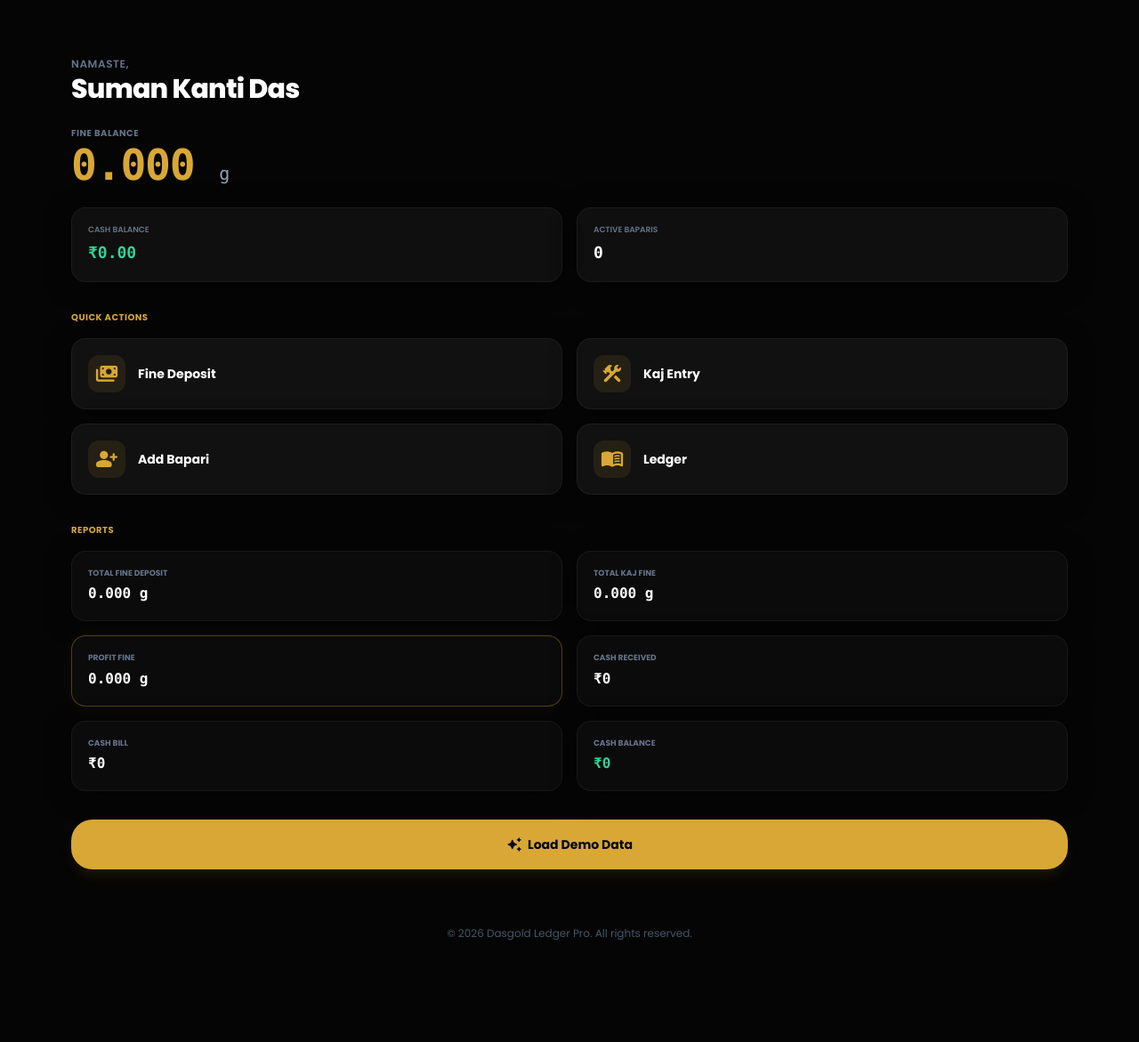
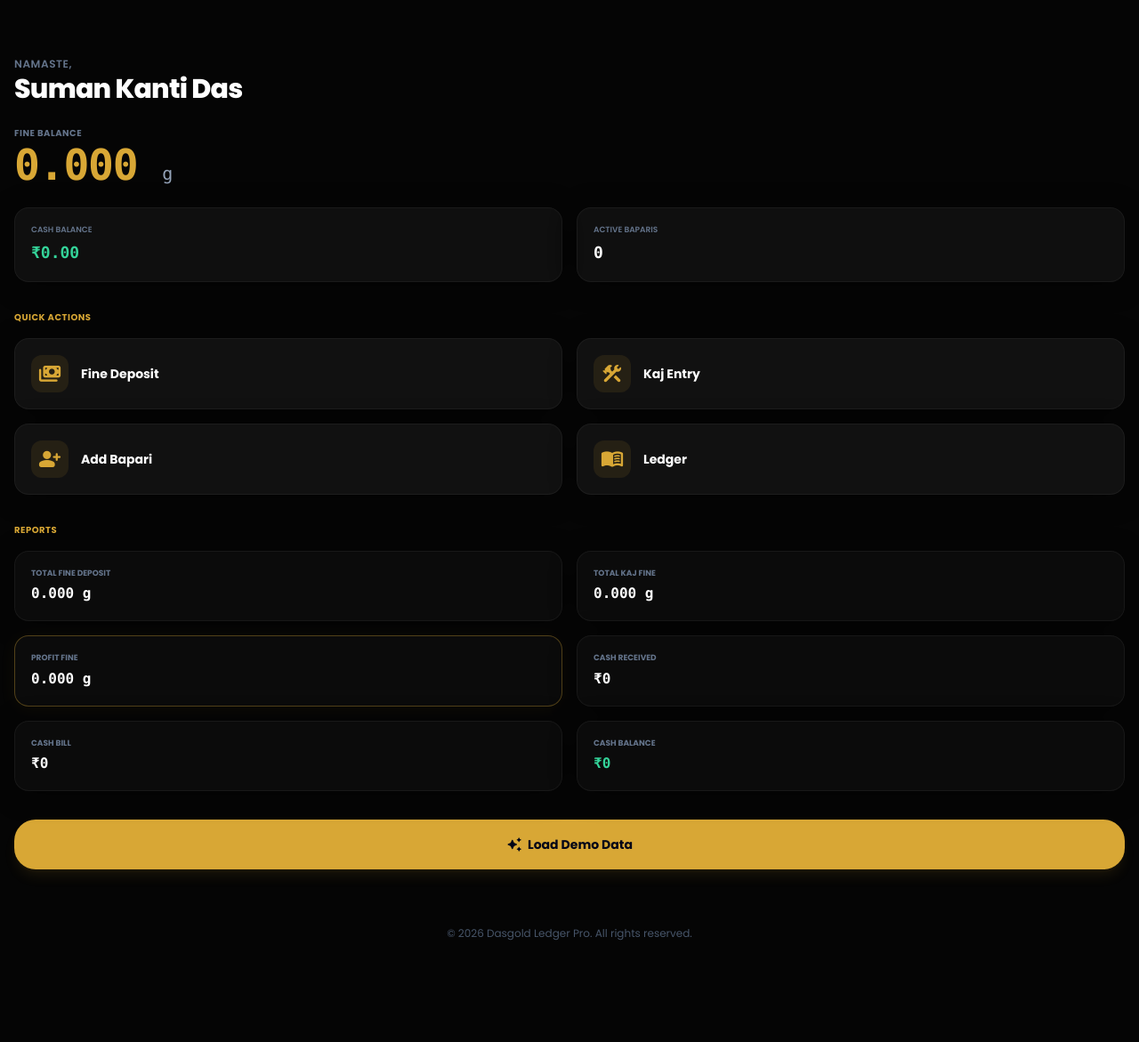
Before and after one commit to vivekyadav2026/kinder_php, a PHP site: page /index.php in a window 1280 px wide. Shown: the part 104-1275 px from the top of the page at 89% size. Run offline with PHP 8.4, Linux system fonts and the light colour scheme; a user stored in the database is signed in; data comes from the database, SQL or seed files in the repository; data that the repository does not hold is empty; some libraries are stand-ins or nearby versions.

Commit message:
Update page layout container to full-width

```diff
--- a/header.php
+++ b/header.php
@@ -305,4 +305,4 @@
         </style>
     <?php endif; ?>
 
-    <div class="max-w-6xl mx-auto px-4 pt-4 animate-slide-up">
+    <div class="w-full px-4 pt-4 animate-slide-up">
```
